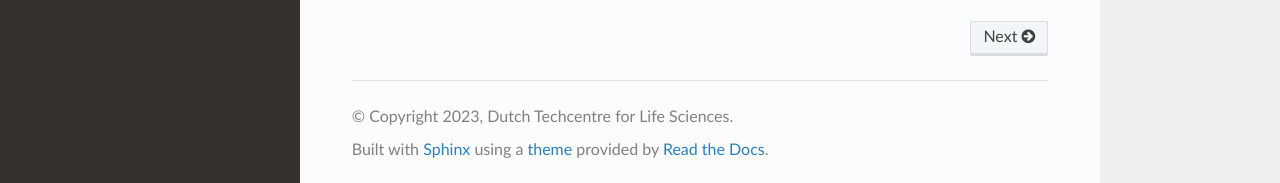
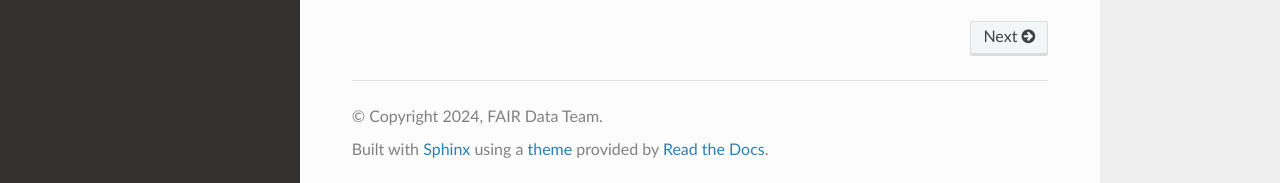
Before and after one commit to FAIRDataTeam/FAIRDataPoint-Docs, a Sphinx documentation site: the page built from docs/index.rst, in a window 1280 px wide and 900 px high, scrolled down 1058 px. Shown: the part 714-897 px from the top of the window. Built offline with Sphinx 7.4.7 and the Read the Docs theme 3.1.0, drawn with Linux system fonts in a browser that asks for light colours.

Commit message:
Changed author to FAIR Data Team

```diff
--- a/docs/conf.py
+++ b/docs/conf.py
@@ -18,8 +18,8 @@
 # -- Project information -----------------------------------------------------
 
 project = 'FAIR Data Point'
-copyright = '2023, Dutch Techcentre for Life Sciences'
-author = 'Dutch Techcentre for Life Sciences'
+copyright = '2024, FAIR Data Team'
+author = 'FAIR Data Team'
 
 # The full version, including alpha/beta/rc tags
 release = '1.16'
```
